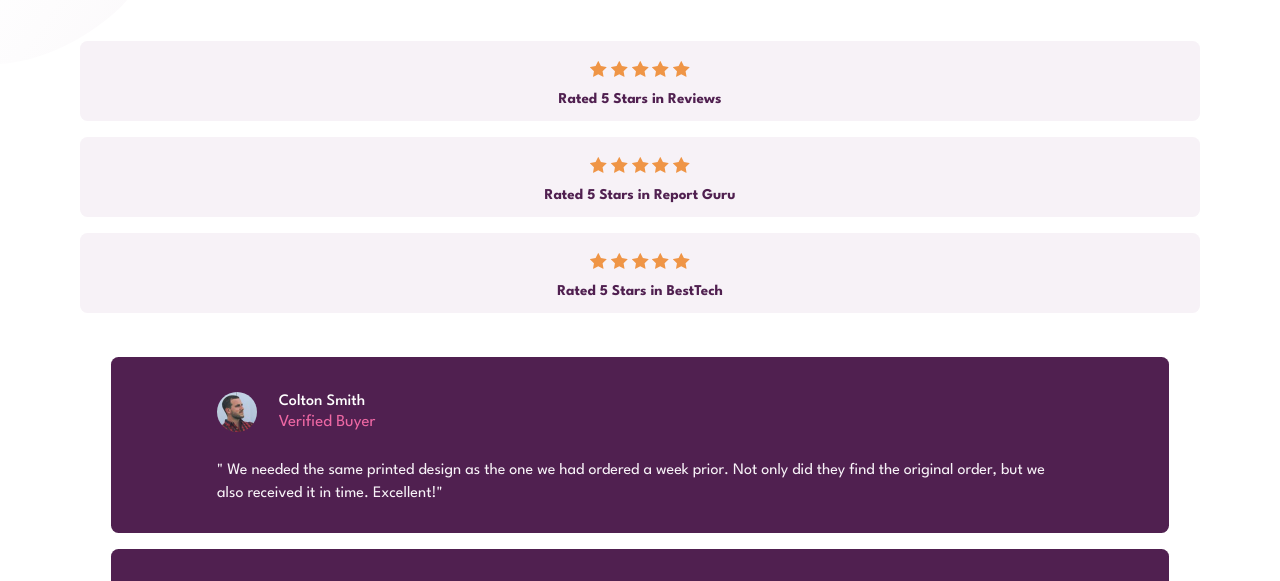
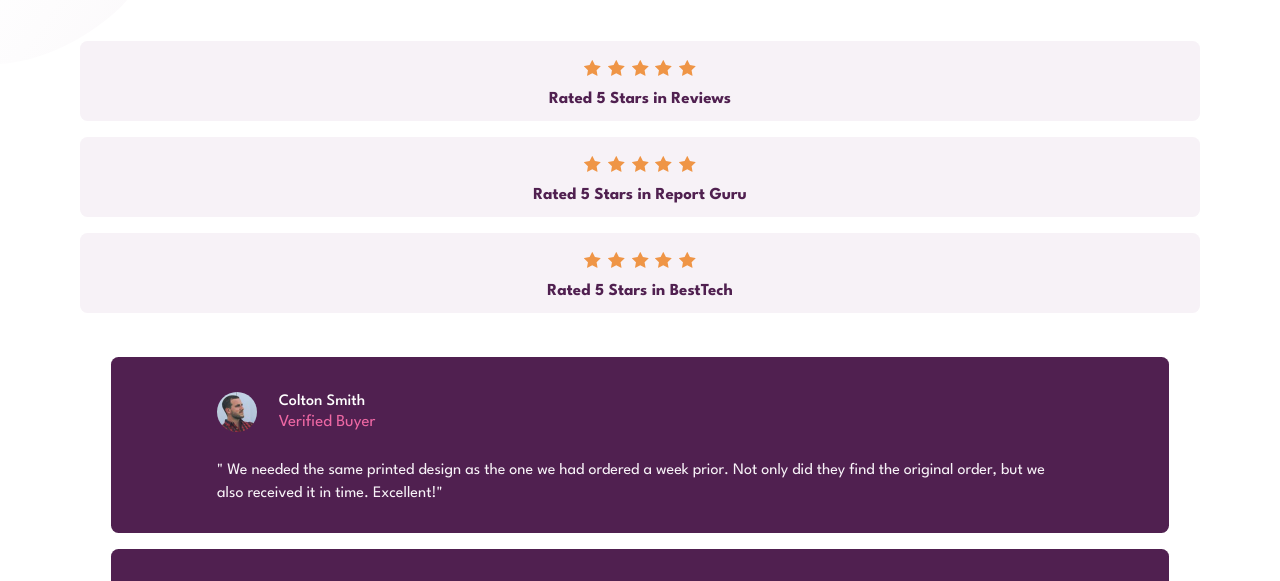
Before and after one commit to Codeyenum/social-proof-section-master, a plain HTML site: page index.html in a window 1280 px wide. Shown: the part 168-749 px from the top of the page. Drawn offline with Linux system fonts and the light colour scheme.

Commit message:
updated css

```diff
--- a/styles.css
+++ b/styles.css
@@ -71,11 +71,16 @@ body {
 .rating p {
    margin: 0.25rem;
    color: var(--very_dark_magenta);
+   font-size: 1.05rem;
    font-weight: 700;
 }
 
 .rating-stars {
    margin: 0.5rem;
+}
+
+.rating-stars img {
+   padding: 0 0.1rem;
 }
 
 .feedback-section {
```
